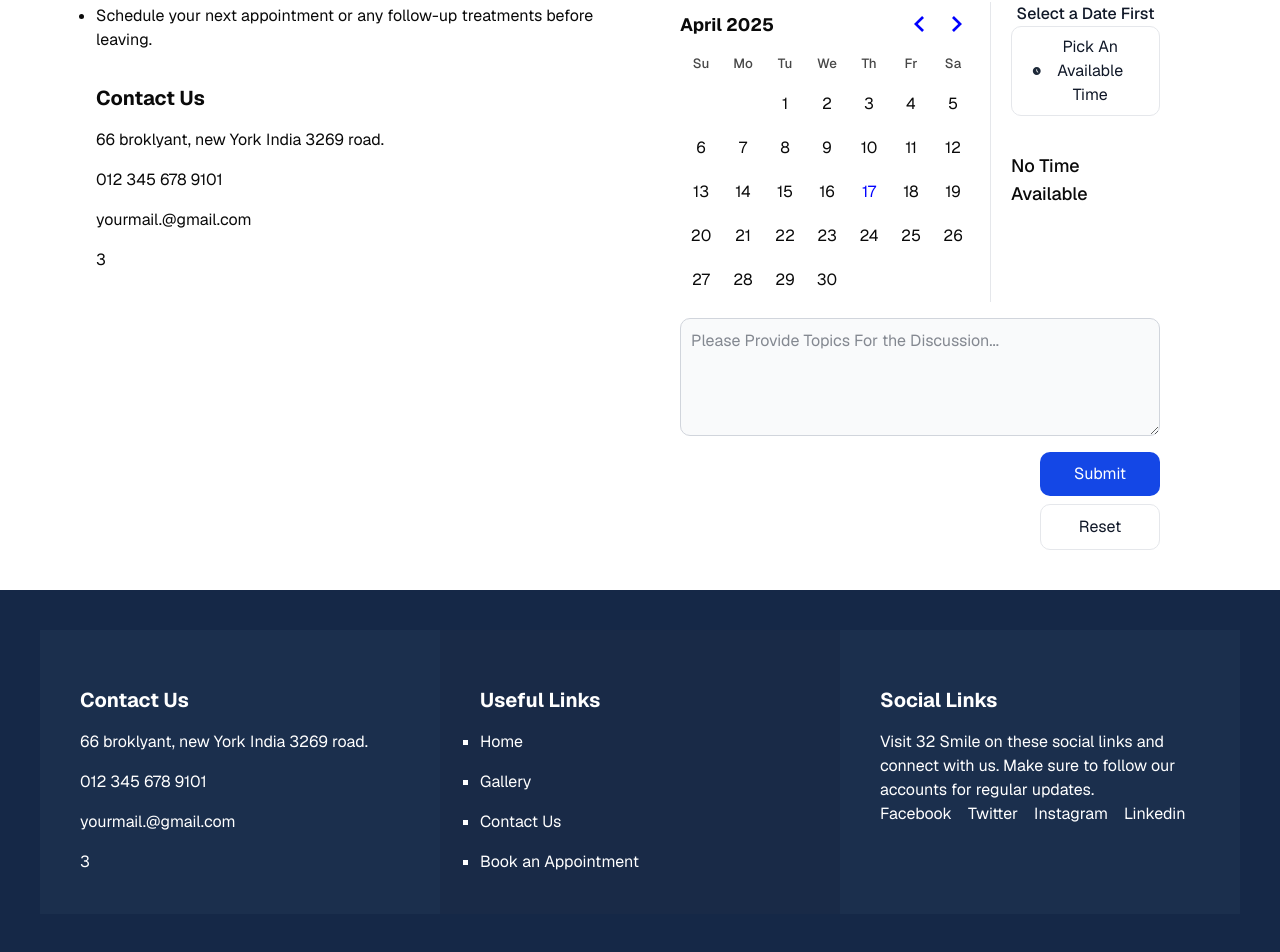
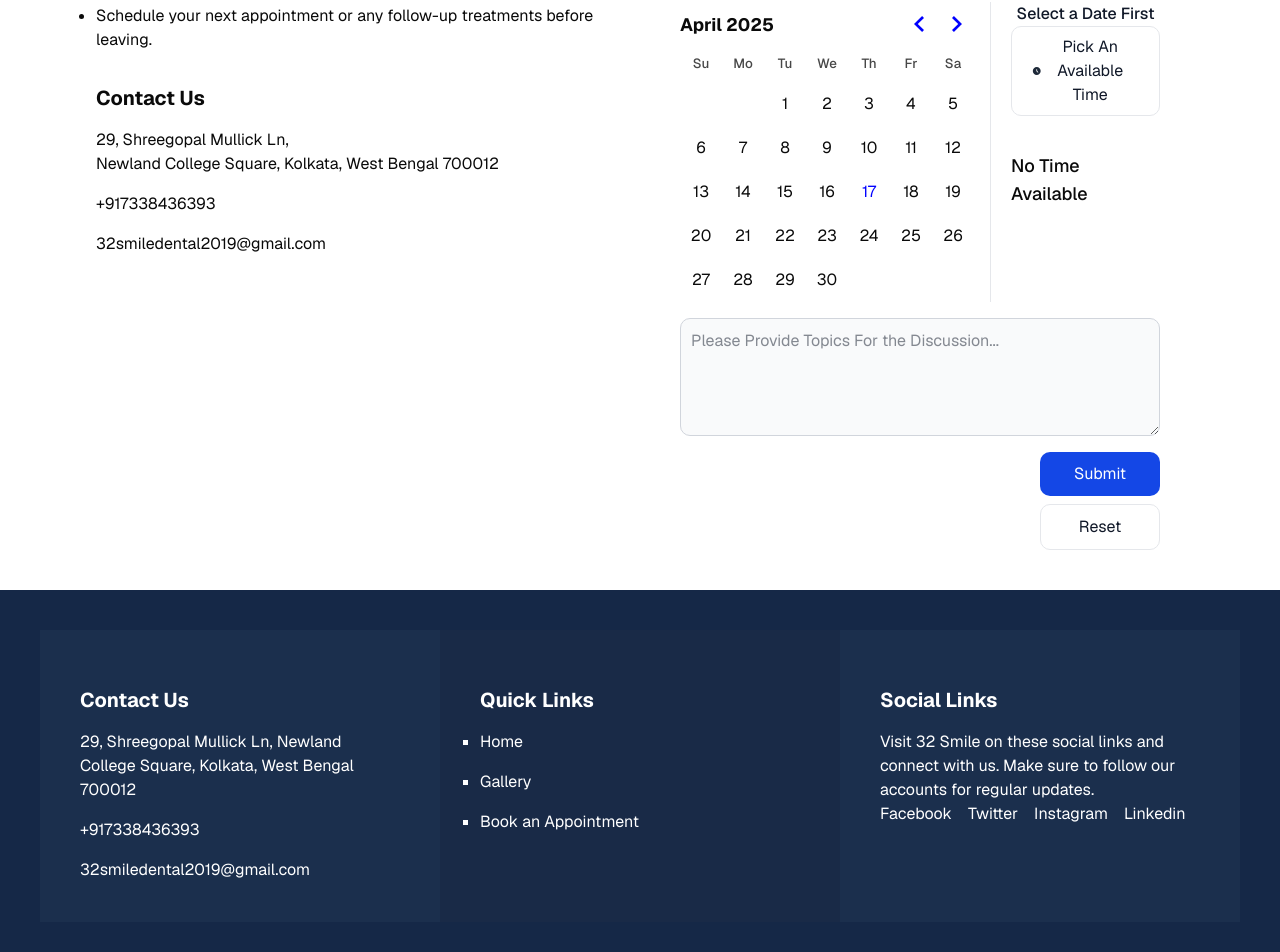
Before and after one commit to tbamar/dentist, a Next.js app: page /book-appointment in a window 1280 px wide. Shown: the part 896-1848 px from the top of the page. Built offline with nearby package versions, Linux system fonts and the light colour scheme.

Commit message:
feat: update footer and header components, enhance layout and contact information, and replace treatment cards with new service cards

```diff
--- a/src/app/_components/layout/Footer.tsx
+++ b/src/app/_components/layout/Footer.tsx
@@ -9,12 +9,9 @@ const Footer = () => {
 		},
 		{
 			name: 'Gallery',
-			href: '#',
+			href: '#gallery',
 		},
-		{
-			name: 'Contact Us',
-			href: '#',
-		},
+
 		{
 			name: 'Book an Appointment',
 			href: '/book-appointment',
@@ -23,18 +20,20 @@ const Footer = () => {
 	return (
 		<div className="bg-blue-custom ">
 			<footer className="grid md:grid-cols-3 md:p-10 text-white">
-				<div className="bg-blue-950 p-10">
+				<div className="bg-blue-950 p-10 order-2 md:order-1">
 					<h2 className="text-xl font-bold  py-4">Contact Us</h2>
 					<ul className="flex flex-col gap-4 ">
-						<li> 66 broklyant, new York India 3269 road.</li>
-						<li> 012 345 678 9101</li>
-						<li> yourmail.@gmail.com</li>
-						<li> 3</li>
+						<li>
+							29, Shreegopal Mullick Ln, Newland College Square,
+							Kolkata, West Bengal 700012
+						</li>
+						<li> +917338436393</li>
+						<li> 32smiledental2019@gmail.com</li>
 					</ul>
 				</div>
 				{/* Useful Links */}
-				<div className="bg-blue-900 p-10">
-					<h2 className="text-xl font-bold py-4">Useful Links</h2>
+				<div className="bg-blue-900 p-10 order-1 md:order-2">
+					<h2 className="text-xl font-bold py-4">Quick Links</h2>
 					<ul
 						style={{ listStyleType: 'square' }}
 						className="flex flex-col gap-4 ">
@@ -50,7 +49,7 @@ const Footer = () => {
 					</ul>
 				</div>
 				{/* Social Links */}
-				<div className="bg-blue-950 md:p-10">
+				<div className="bg-blue-950 md:p-10 order-3 ">
 					<h2 className="text-xl font-bold  py-4">Social Links</h2>
 					Visit 32 Smile on these social links and connect with us.
 					Make sure to follow our accounts for regular updates.
--- a/src/app/_components/layout/Header.tsx
+++ b/src/app/_components/layout/Header.tsx
@@ -93,9 +93,11 @@ const Header = () => {
 						/>
 					</Link>
 					{/* <Nav /> */}
-					<Button className="px-10 py-6 bg-blue-custom text-white rounded">
-						<Link href="/book-appointment">Get Appointment</Link>
-					</Button>
+					<Link href="/book-appointment">
+						<Button className="px-10 py-6 cursor-pointer bg-blue-custom text-white rounded">
+							Get Appointment
+						</Button>
+					</Link>
 				</div>
 			</div>
 
--- a/src/app/book-appointment/page.tsx
+++ b/src/app/book-appointment/page.tsx
@@ -45,10 +45,14 @@ const page = () => {
 					<div className="">
 						<h2 className="text-xl font-bold  py-4">Contact Us</h2>
 						<ul className="flex flex-col gap-4 ">
-							<li> 66 broklyant, new York India 3269 road.</li>
-							<li> 012 345 678 9101</li>
-							<li> yourmail.@gmail.com</li>
-							<li> 3</li>
+							<li>
+								29, Shreegopal Mullick Ln,
+								<br />
+								Newland College Square, Kolkata, West Bengal
+								700012
+							</li>
+							<li> +917338436393</li>
+							<li> 32smiledental2019@gmail.com</li>
 						</ul>
 					</div>
 				</div>
--- a/src/app/home/_components/ClinicOverview.tsx
+++ b/src/app/home/_components/ClinicOverview.tsx
@@ -19,20 +19,20 @@ const complexServices = [
 ];
 
 const ClinicOverview: React.FC = () => (
-	<section className="pt-6 mx-auto bg-white  rounded-lg overflow-hidden">
-		<div className="grid grid-cols-1  md:grid-cols-2 gap-10 px-4">
+	<section className="md:pt-6 pt-2 mx-auto bg-white  rounded-lg overflow-hidden">
+		<div className="grid grid-cols-1  md:grid-cols-2 md:gap-10 gap-4 px-4">
 			<div className="  relative   bg-gray-200 flex items-center justify-center">
 				<Image
 					src={'/images/about/overview.jpg'}
 					alt="what we do"
 					width={300}
 					height={300}
-					className="h-[400px] w-full  object-cover rounded-2xl"
+					className="h-[400px] w-full  object-cover md:rounded-2xl"
 				/>
 			</div>
 			{/* Intro text */}
 			<div className="flex flex-col justify-center">
-				<h2 className="text-2xl font-bold mb-2">
+				<h2 className="md:text-2xl text-xl font-bold mb-2">
 					32 Smile Dental & Maxillofacial Clinic
 				</h2>
 				<p className="text-gray-600 mb-4">
@@ -46,7 +46,7 @@ const ClinicOverview: React.FC = () => (
 					expertise—and all at affordable costs.
 				</p>
 				{/* Services Grid */}
-				<div className=" grid grid-cols-1 sm:grid-cols-2 gap-6 ">
+				<div className=" grid grid-cols-1 sm:grid-cols-2 md:gap-6 gap-2">
 					<div>
 						<h3 className="text-lg font-semibold mb-2">
 							Basic Treatments
--- /dev/null
+++ b/src/app/home/_components/ContactSection.tsx
@@ -0,0 +1,100 @@
+// "use client";
+import React from 'react';
+// import "../../styles/map.css";
+import {
+	IoCallOutline,
+	IoMailOutline,
+	IoLocationOutline,
+} from 'react-icons/io5';
+import { LuClock9 } from 'react-icons/lu';
+
+import Link from 'next/link';
+
+const ContactSection = () => {
+	return (
+		<div>
+			<div className="mx-4 flex flex-col gap-8 md:mx-20 md:flex-row md:gap-20">
+				<div className="flex flex-col gap-4 md:w-[40%]">
+					<div className="text-center md:block hidden md:mb-12 md:text-start">
+						{' '}
+						<h3 className="text-lg  uppercase text-picoTeal md:font-bold">
+							contact us
+						</h3>
+						<h1 className="text-xl uppercase md:text-4xl">
+							Visit 32 Smile
+						</h1>
+					</div>
+
+					<div className="space-y-4">
+						<div className="flex gap-4">
+							<div className="flex h-16 w-16 items-center justify-center rounded-full bg-picoJuteBrown">
+								<IoCallOutline size={32} />
+							</div>
+							<div className="flex flex-col justify-center">
+								{' '}
+								<div className="text-sm text-black">
+									{' '}
+									Phone Number
+								</div>
+								<div>+917338436393</div>
+							</div>
+						</div>
+						<div className="flex gap-4">
+							<div className="flex h-16 w-16 items-center justify-center rounded-full bg-picoJuteBrown">
+								<IoMailOutline size={32} />
+							</div>
+							<div className="flex flex-col justify-center">
+								{' '}
+								<div className="text-sm"> Email</div>
+								<div>32smiledental2019@gmail.com</div>
+							</div>
+						</div>
+						<div className="flex gap-4">
+							<div className="flex h-16 w-16 items-center justify-center rounded-full bg-picoJuteBrown">
+								<LuClock9 size={32} />
+							</div>
+							<div className="flex flex-col justify-center">
+								{' '}
+								<div className="text-sm"> Opening Hours</div>
+								<div>Everyday from 11 AM - 11 PM</div>
+							</div>
+						</div>
+						<div className="flex gap-4">
+							<div className="flex h-16 w-16 items-center justify-center rounded-full bg-picoJuteBrown">
+								<IoLocationOutline size={32} />
+							</div>
+							<div className="flex flex-col justify-center">
+								{' '}
+								<div className="text-sm"> Map Street</div>
+								<Link
+									href={
+										'https://maps.app.goo.gl/xoLKckSdLAG375uFA'
+									}
+									target="_blank"
+									className="w-[1/2] underline hover:cursor-pointer hover:underline">
+									29, Shreegopal Mullick Ln, Newland
+									<br /> College Square, Kolkata, <br /> West
+									Bengal 700012
+								</Link>
+							</div>
+						</div>
+					</div>
+				</div>
+				{/* Google Map */}
+				<div className="w-full ">
+					<div className="h-[400px] w-full overflow-hidden bg-none md:h-[400px]">
+						<iframe
+							className="h-[400px] w-full md:h-[500px]"
+							src="https://www.google.com/maps/embed?pb=!1m18!1m12!1m3!1d3684.110522393927!2d88.36475469999999!3d22.5749693!2m3!1f0!2f0!3f0!3m2!1i1024!2i768!4f13.1!3m3!1m2!1s0x3a0276528fa76b5f%3A0x1e404fe0d05cff89!2s29%2C%20Shreegopal%20Mullick%20Ln%2C%20Newland%2C%20College%20Square%2C%20Kolkata%2C%20West%20Bengal%20711110!5e0!3m2!1sen!2sin!4v1751629145604!5m2!1sen!2sin"></iframe>
+						<a
+							href="https://embed-googlemap.com"
+							className="absolute bottom-0 right-0 text-xs" //
+						></a>
+					</div>
+				</div>
+			</div>
+		</div>
+	);
+};
+
+export default ContactSection;
--- a/src/app/home/_components/DoctorDetails.tsx
+++ b/src/app/home/_components/DoctorDetails.tsx
@@ -46,7 +46,7 @@ const doctors: Doctor[] = [
 ];
 
 const DoctorCards: React.FC = () => (
-	<div className="grid md:grid-cols-2 gap-6 p-6">
+	<div className="grid md:grid-cols-2 gap-6 md:p-6 p-4">
 		{doctors.map((doc, idx) => (
 			<div
 				key={idx}
--- a/src/app/home/page.tsx
+++ b/src/app/home/page.tsx
@@ -4,9 +4,10 @@ import ServiceCard from './_components/ServiceCard';
 import WorkProcess from './_components/WorkProcess';
 import DoctorDetails from './_components/DoctorDetails';
 import DoctorCards from './_components/DoctorDetails';
-import TreatmentCards from '../services/_components/Demo';
+import TreatmentCards from '../services/_components/ServiceCards';
 import ClinicOverview from './_components/ClinicOverview';
 import GalleryCards from './_components/GalleryCards';
+import ContactSection from './_components/ContactSection';
 export default function HomePage() {
 	return (
 		<main className="">
@@ -16,21 +17,21 @@ export default function HomePage() {
 			<section
 				id="clinic-overview"
 				className="md:px-10 ">
-				<h1 className="md:text-5xl font-bold flex justify-center items-center ">
+				<h1 className="md:text-5xl text-3xl font-bold flex justify-center items-center ">
 					Clinic Overview
 				</h1>
 				<ClinicOverview />
 			</section>
-			<section className="md:px-10 md:pt-24">
-				<h1 className="md:text-5xl font-bold flex justify-center items-center ">
+			<section className="md:px-10 md:pt-24 pt-14">
+				<h1 className="md:text-5xl text-3xl font-bold flex justify-center items-center ">
 					Meet Our Doctors
 				</h1>
 				<DoctorCards />
 			</section>
 			<section
 				id="services"
-				className="px-10 pt-24 ">
-				<h1 className="md:text-5xl font-bold flex justify-center items-center ">
+				className="md:px-10 md:pt-24 px-4 pt-12">
+				<h1 className="md:text-5xl text-3xl font-bold flex justify-center items-center ">
 					Treatments We Provide:
 				</h1>
 				<TreatmentCards />
@@ -38,19 +39,19 @@ export default function HomePage() {
 
 			<section
 				id="gallery"
-				className="px-10 pt-24 ">
-				<h1 className="md:text-5xl font-bold flex justify-center items-center ">
+				className="md:px-10 md:pt-24 px-4 pt-14">
+				<h1 className="md:text-5xl text-3xl font-bold flex justify-center items-center ">
 					Our Gallery
 				</h1>
 				<GalleryCards />
 			</section>
 			<section
 				id="contact"
-				className="px-10 py-24 ">
-				<h1 className="text-5xl font-bold flex justify-center items-center ">
+				className="md:px-10 md:py-24 px-4 py-12">
+				<h1 className="md:text-5xl text-3xl pb-4 font-bold flex justify-center items-center ">
 					Contact Us
 				</h1>
-				{/* Contact Form */}
+				<ContactSection />
 			</section>
 		</main>
 	);
--- a/src/app/layout.tsx
+++ b/src/app/layout.tsx
@@ -7,8 +7,8 @@ import { ToastContainer } from 'react-toastify';
 import 'react-toastify/dist/ReactToastify.css';
 
 export const metadata: Metadata = {
-	title: 'Create T3 App',
-	description: 'Generated by create-t3-app',
+	title: '32 Smile',
+	description: 'Let Us Brighten Your Smile',
 	icons: [{ rel: 'icon', url: '/favicon.ico' }],
 };
 
--- a/src/app/services/_components/Demo.tsx
+++ b/src/app/services/_components/ServiceCards.tsx
@@ -144,7 +144,7 @@ const cardData: CardData[] = [
 ];
 
 const TreatmentCards: React.FC = () => (
-	<div className="flex flex-wrap gap-6 md:p-6 justify-center ">
+	<div className="flex flex-wrap gap-6 md:p-6 justify-center pt-4">
 		{cardData.map((card, idx) => (
 			<article
 				key={idx}
--- a/src/app/services/page.tsx
+++ b/src/app/services/page.tsx
@@ -3,8 +3,8 @@ import FaqAccordian from './_components/FaqAccordian';
 import Banner from '../_components/global/Banner';
 import { dentalServices } from './_utils/serviceData';
 import ServiceCard from './_components/ServiceCard';
-import DenturesDemo from './_components/Demo';
-import TreatmentCards from './_components/Demo';
+import DenturesDemo from './_components/ServiceCards';
+import TreatmentCards from './_components/ServiceCards';
 
 const page = () => {
 	return (
```
